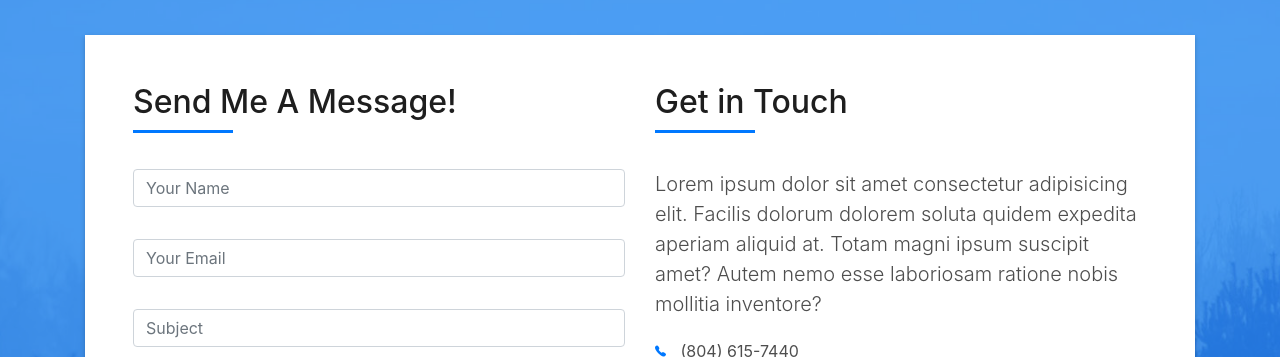
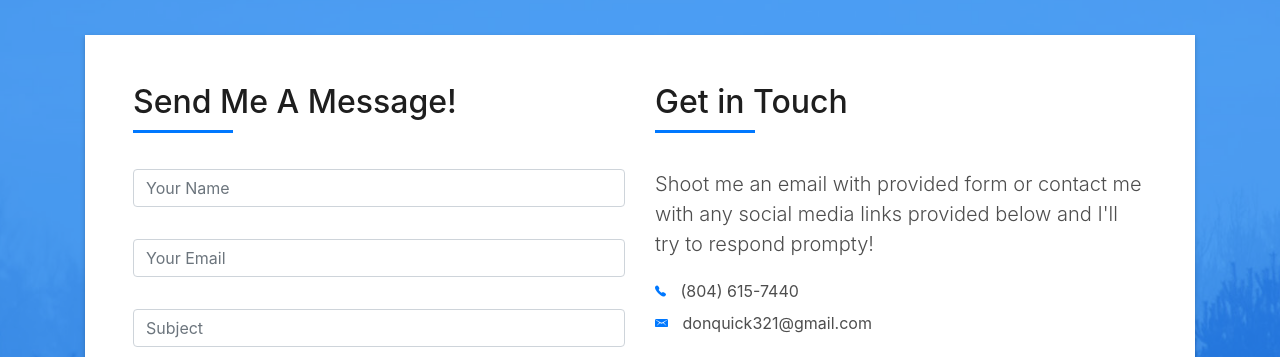
Before and after one commit to donq123/donq123.github.io, a plain HTML site: page index.html in a window 1280 px wide. Shown: the part 1732-2089 px from the top of the page. Drawn offline with Linux system fonts and the light colour scheme; files whose address does not match are found by name.

```diff
--- a/index.html
+++ b/index.html
@@ -229,10 +229,7 @@
                   </div>
                   <div class="more-info">
                     <p class="lead">
-                      Lorem ipsum dolor sit amet consectetur adipisicing elit. Facilis dolorum dolorem soluta quidem
-                      expedita aperiam aliquid at.
-                      Totam magni ipsum suscipit amet? Autem nemo esse laboriosam ratione nobis
-                      mollitia inventore?
+                      Shoot me an email with provided form or contact me with any social media links provided below and I'll try to respond prompty!
                     </p>
                     <ul class="list-ico">
                       <li><span class="ion-ios-telephone"></span> (804) 615-7440</li>
```
